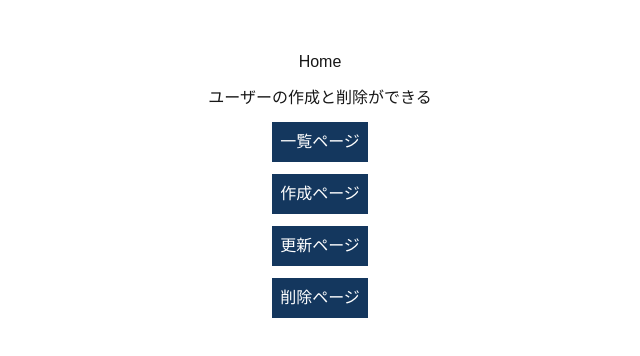
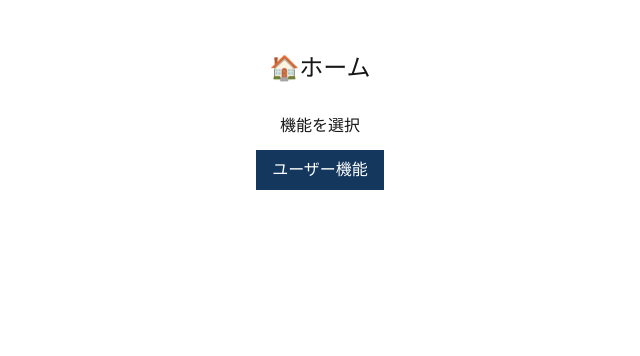
Before and after one commit to 1068haruto/python_study, a Next.js app in the folder frontend/: page / in a window 1280 px wide. Shown: the top 356 px of the page, without its empty margins (320-960 px from the left). Built offline with nearby package versions, Linux system fonts and the light colour scheme.

Commit message:
improve: update link & style

```diff
--- a/frontend/src/app/page.module.scss
+++ b/frontend/src/app/page.module.scss
@@ -6,21 +6,25 @@
   margin: 50px auto;
   gap: 12px;
 
+  .title {
+    margin-bottom: 1rem;
+    font-size: 1.5rem;
+  }
+
   .links {
     display: flex;
     flex-direction: column;
-  	gap: 12px;
 
-	button {
-      padding: 8px;
+    .linkButton {
+      padding: 0.5rem 1rem;
       background-color: #14375e;
       color: white;
-	  border: none;
-      cursor: pointer;
+      font-size: 1rem;
+    	cursor: pointer;
 
       &:hover {
         background-color: #005dc1;
-	  }
-  	}
+      }
+    }
   }
 }
--- a/frontend/src/app/page.tsx
+++ b/frontend/src/app/page.tsx
@@ -4,14 +4,10 @@ import styles from './page.module.scss';
 export default function Home() {
   return (
     <main className={styles.main}>
-      <h1>Home</h1>
-      <p>ユーザーの作成と削除ができる</p>
-
+      <h1 className={styles.title}>🏠ホーム</h1>
+      <p>機能を選択</p>
       <div className={styles.links}>
-        <Link href="/users/list"><button>一覧ページ</button></Link>
-        <Link href="/users/create"><button>作成ページ</button></Link>
-        <Link href="/users/update"><button>更新ページ</button></Link>
-        <Link href="/users/delete"><button>削除ページ</button></Link>
+        <Link href="/users" className={styles.linkButton}>ユーザー機能</Link>
       </div>
     </main>
   );
```
